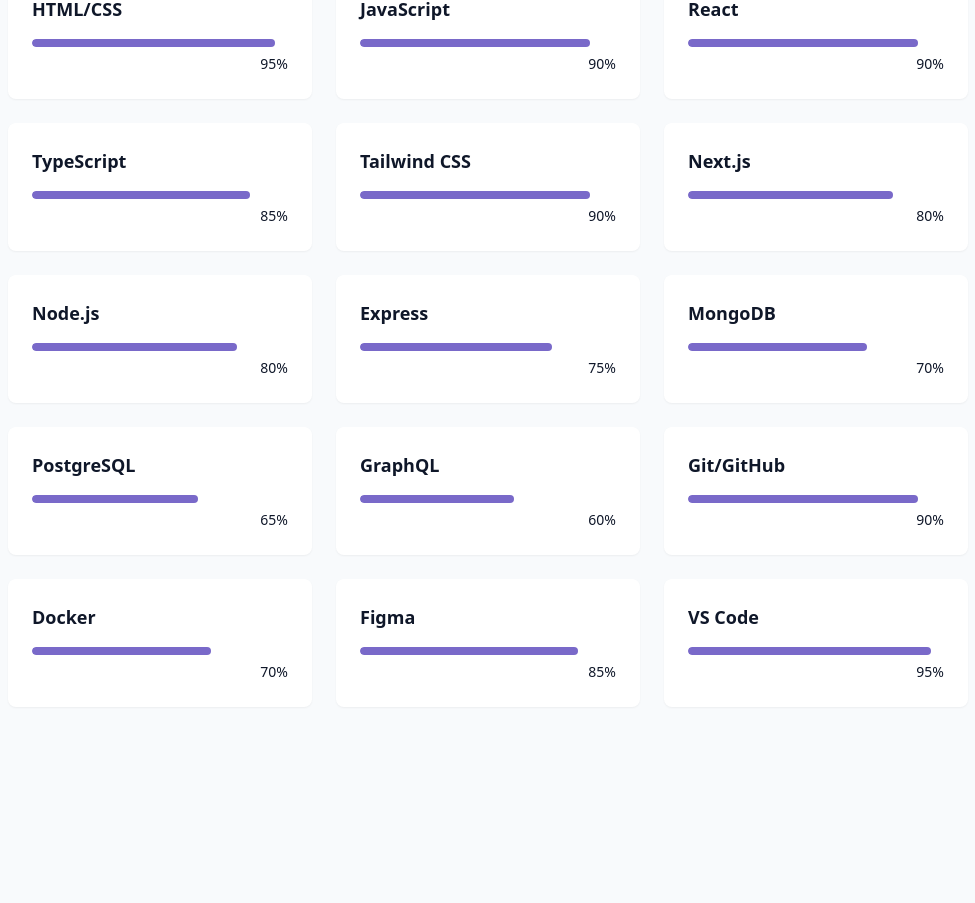
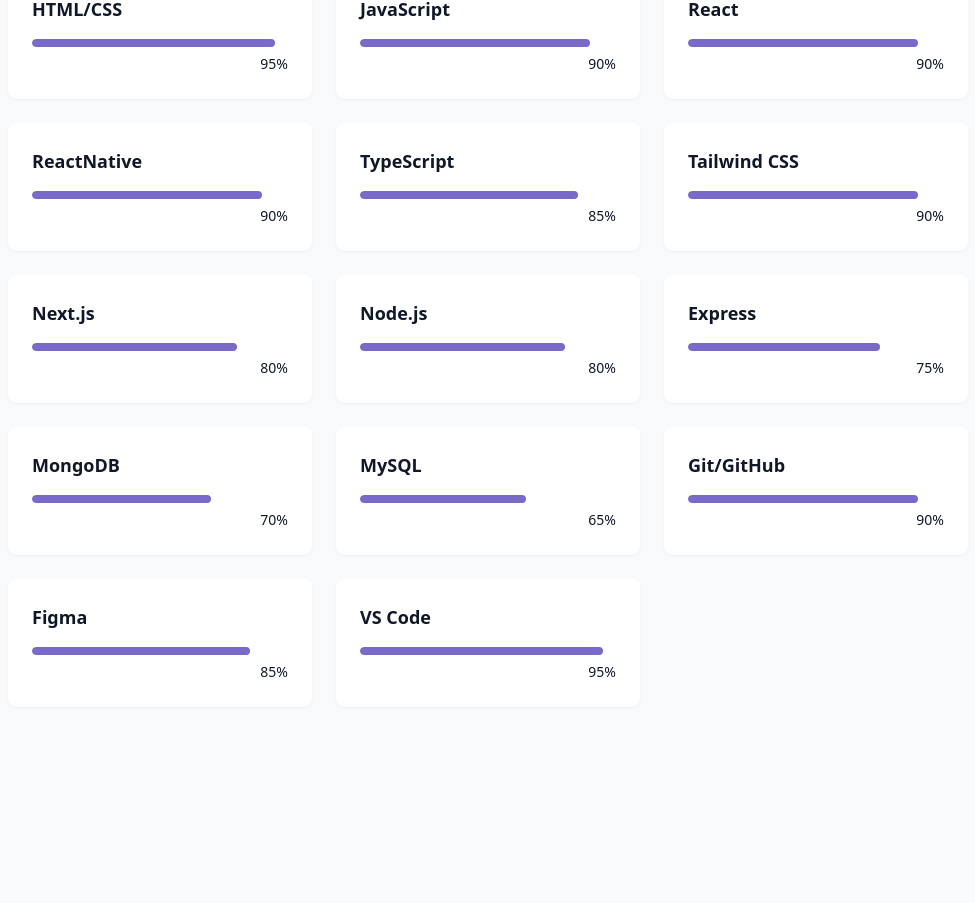
Before and after one commit to 11saran/my_portfolio, a React (Vite) app: page / in a window 1280 px wide. Shown: the part 1831-2734 px from the top of the page, without its empty margins (152-1127 px from the left). Built offline with nearby package versions, Linux system fonts and the light colour scheme.

Commit message:
Update skills list.

```diff
--- a/src/components/SkillsSection.jsx
+++ b/src/components/SkillsSection.jsx
@@ -7,6 +7,7 @@
   { name: "HTML/CSS", level: 95, category: "frontend" },
   { name: "JavaScript", level: 90, category: "frontend" },
   { name: "React", level: 90, category: "frontend" },
+  { name: "ReactNative", level: 90, category: "frontend" },
   { name: "TypeScript", level: 85, category: "frontend" },
   { name: "Tailwind CSS", level: 90, category: "frontend" },
   { name: "Next.js", level: 80, category: "frontend" },
@@ -15,12 +16,12 @@
   { name: "Node.js", level: 80, category: "backend" },
   { name: "Express", level: 75, category: "backend" },
   { name: "MongoDB", level: 70, category: "backend" },
-  { name: "PostgreSQL", level: 65, category: "backend" },
-  { name: "GraphQL", level: 60, category: "backend" },
+  { name: "MySQL", level: 65, category: "backend" },
+  // { name: "GraphQL", level: 60, category: "backend" },
 
   // Tools
   { name: "Git/GitHub", level: 90, category: "tools" },
-  { name: "Docker", level: 70, category: "tools" },
+  // { name: "Docker", level: 70, category: "tools" },
   { name: "Figma", level: 85, category: "tools" },
   { name: "VS Code", level: 95, category: "tools" },
 ];
```
